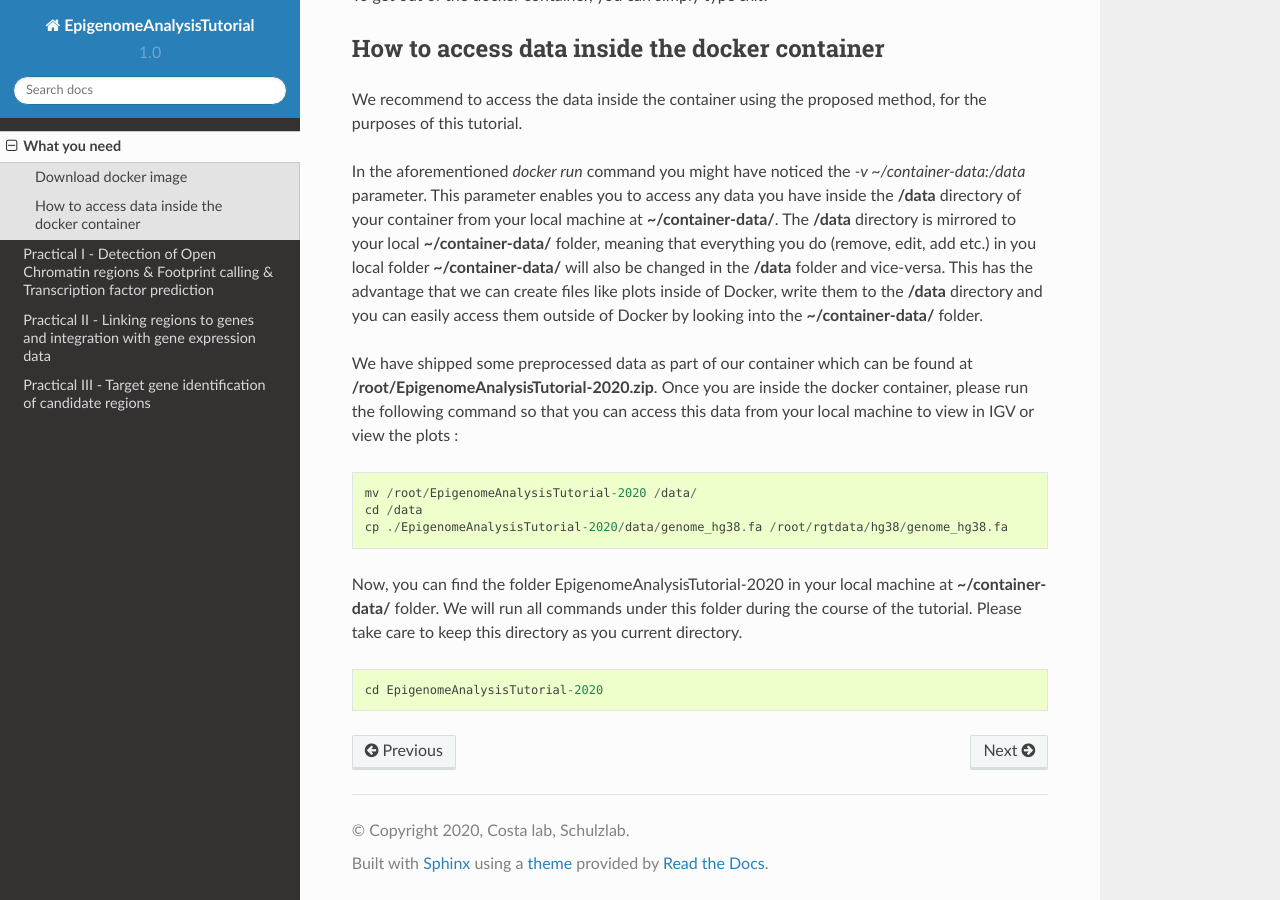
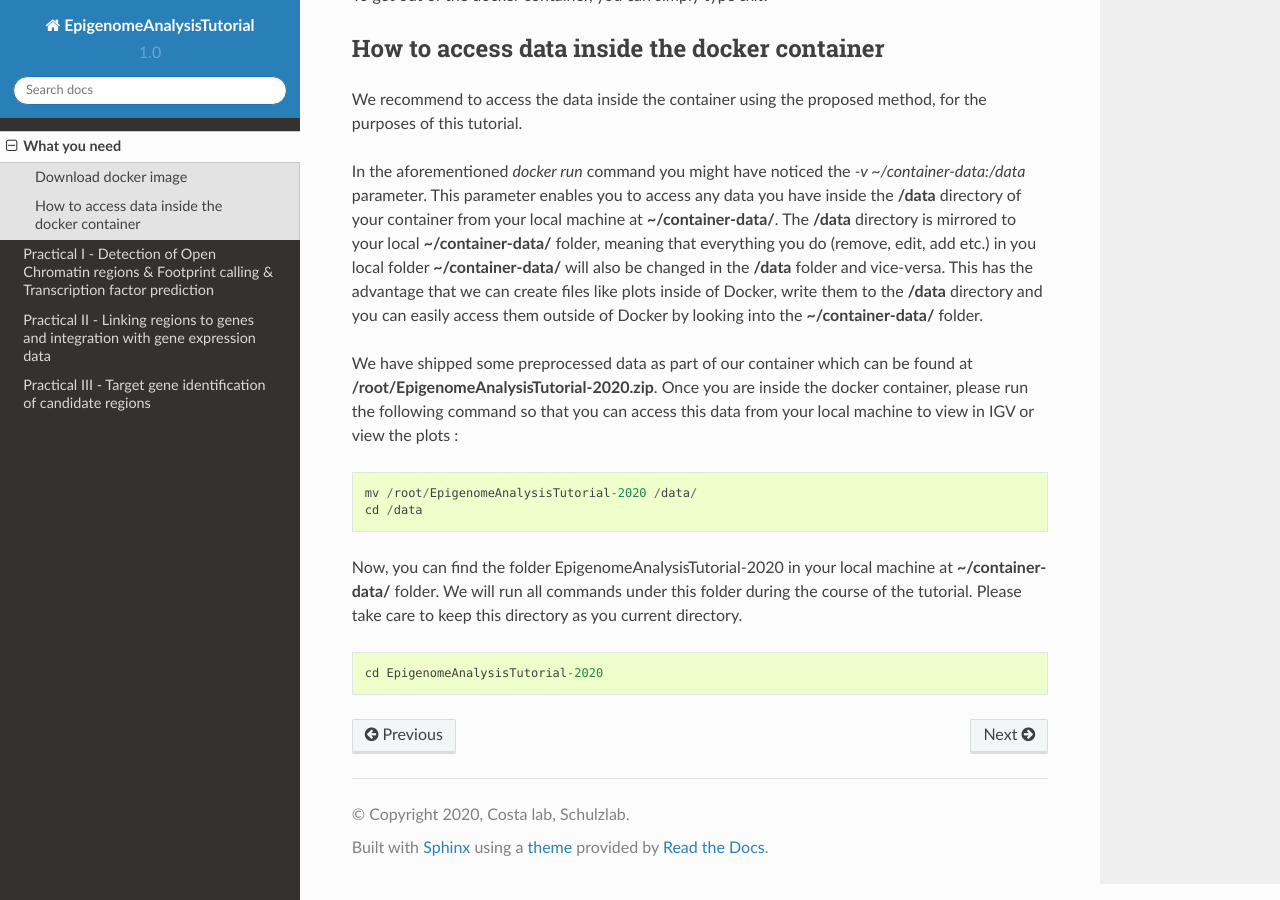
Before and after one commit to SchulzLab/EpigenomeAnalysisTutorial-2020, a Sphinx documentation site: the page built from docs/Installation.rst, in a window 1280 px wide and 900 px high, scrolled down 790 px. Built offline with Sphinx 7.4.7 and the Read the Docs theme 2.0.0, drawn with Linux system fonts in a browser that asks for light colours.

Commit message:
Update Installation.rst

```diff
--- a/docs/Installation.rst
+++ b/docs/Installation.rst
@@ -39,7 +39,6 @@ Once you are inside the docker container, please run the following command so th
 
    mv /root/EpigenomeAnalysisTutorial-2020 /data/
    cd /data
-   cp ./EpigenomeAnalysisTutorial-2020/data/genome_hg38.fa /root/rgtdata/hg38/genome_hg38.fa
 
 Now, you can find the folder EpigenomeAnalysisTutorial-2020 in your local machine at **~/container-data/** folder. We will run all commands under this folder during the course of the tutorial. Please take care to keep this directory as you current directory.
 ::
```
